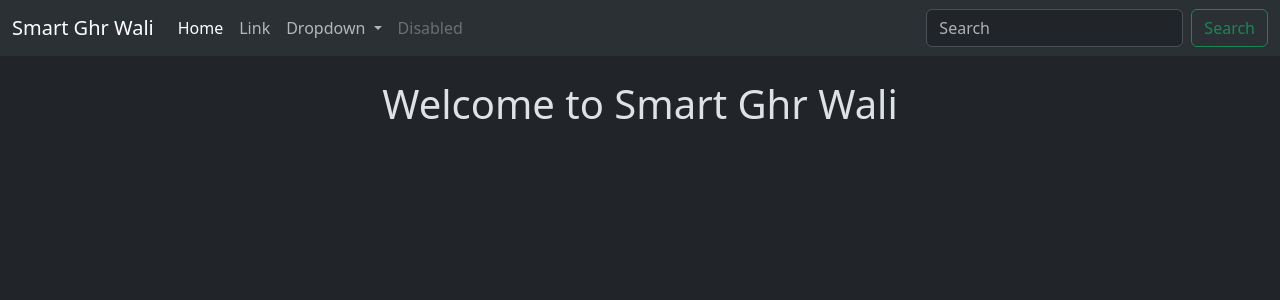
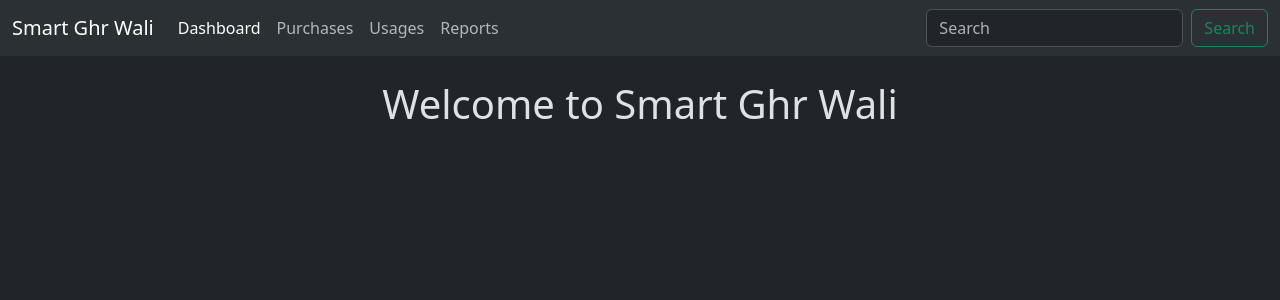
Before and after one commit to Sulphite05/Kitchen-Inventory-Management-System, a Django app: page /SmartGhrWali/ in a window 1280 px wide. Shown: the top 300 px of the page. Run offline with Django 4.2, Linux system fonts and the light colour scheme; data that the repository does not hold is empty.

Commit message:
Changed navbar links

```diff
--- a/SmartGhrWali/views.py
+++ b/SmartGhrWali/views.py
@@ -1,15 +1,17 @@
 from django.shortcuts import render, get_object_or_404, redirect
 from .models import Item, Category, Purchase, Usage
-from.forms import ItemForm, PurchaseForm, UsageForm
+# from.forms import ItemForm, PurchaseForm, UsageForm
 # Create your views here.
 
 def index(request):
     return render(request, 'index.html')
 
 def dashboard(request):
-    # items = Item.objects.filter(user=request.user).order_by('-curr_quantity')
-    # return render(request, 'dashboard.html', {'items': items})
-    categories = Category.objects.prefetch_related('item_set')  # Efficiently get all categories with their items
+    categories = Category.objects.prefetch_related('item_set')  # gets all categories with their items
+    return render(request, 'dashboard.html', {'categories': categories})
+
+def dashboard(request):
+    categories = Category.objects.prefetch_related('item_set')  # gets all categories with their items
     return render(request, 'dashboard.html', {'categories': categories})
 
 # def create_item(request):
--- a/templates/layout.html
+++ b/templates/layout.html
@@ -2,50 +2,45 @@
 
 <!DOCTYPE html>
 <html lang="en" data-bs-theme="dark">
+
 <head>
     <meta charset="UTF-8">
     <meta name="viewport" content="width=device-width, initial-scale=1.0">
     <link href="https://cdn.jsdelivr.net/npm/bootstrap@5.3.3/dist/css/bootstrap.min.css" rel="stylesheet"
         integrity="sha384-QWTKZyjpPEjISv5WaRU9OFeRpok6YctnYmDr5pNlyT2bRjXh0JMhjY6hW+ALEwIH" crossorigin="anonymous">
     <title>
-        {% block title%}
+        {% block title %}
         Smart Ghr Wali
         {% endblock %}
     </title>
 </head>
+
 <body>
-   <body>
     <nav class="navbar navbar-expand-lg bg-body-tertiary">
         <div class="container-fluid">
             <a class="navbar-brand" href="#">Smart Ghr Wali</a>
-            <button class="navbar-toggler" type="button" data-bs-toggle="collapse" data-bs-target="#navbarSupportedContent"
-                aria-controls="navbarSupportedContent" aria-expanded="false" aria-label="Toggle navigation">
+            <button class="navbar-toggler" type="button" data-bs-toggle="collapse"
+                data-bs-target="#navbarSupportedContent" aria-controls="navbarSupportedContent" aria-expanded="false"
+                aria-label="Toggle navigation">
                 <span class="navbar-toggler-icon"></span>
             </button>
             <div class="collapse navbar-collapse" id="navbarSupportedContent">
                 <ul class="navbar-nav me-auto mb-2 mb-lg-0">
                     <li class="nav-item">
-                        <a class="nav-link active" aria-current="page" href="#">Home</a>
+                        <a class="nav-link {% if request.path == '/SmartGhrWali/' %}active{% endif %}"
+                            href="/SmartGhrWali" aria-current="page">Dashboard</a>
                     </li>
                     <li class="nav-item">
-                        <a class="nav-link" href="#">Link</a>
-                    </li>
-                    <li class="nav-item dropdown">
-                        <a class="nav-link dropdown-toggle" href="#" role="button" data-bs-toggle="dropdown"
-                            aria-expanded="false">
-                            Dropdown
-                        </a>
-                        <ul class="dropdown-menu">
-                            <li><a class="dropdown-item" href="#">Action</a></li>
-                            <li><a class="dropdown-item" href="#">Another action</a></li>
-                            <li>
-                                <hr class="dropdown-divider">
-                            </li>
-                            <li><a class="dropdown-item" href="#">Something else here</a></li>
-                        </ul>
+                        <a class="nav-link {% if request.path == '/Purchases/' %}active{% endif %}"
+                            href="/Purchases">Purchases</a>
                     </li>
                     <li class="nav-item">
-                        <a class="nav-link disabled" aria-disabled="true">Disabled</a>
+                        <a class="nav-link {% if request.path == '/Usages/' %}active{% endif %}"
+                            href="/Usages">Usages</a>
+                    </li>
+                    <li class="nav-item">
+                        <a class="nav-link {% if request.path == '/Reports/' %}active{% endif %}"
+                            href="/Reports">Reports</a>
                     </li>
                 </ul>
                 <form class="d-flex" role="search">
@@ -56,10 +51,10 @@
         </div>
     </nav>
     <div class="container">
-        {% block content%}
+        {% block content %}
         {% endblock %}
     </div>
-   </body>
     <script src="https://cdn.jsdelivr.net/npm/bootstrap@5.3.0-alpha3/dist/js/bootstrap.bundle.min.js"></script>
 </body>
+
 </html>
```
Also changed, not shown: SmartGhrWali/forms.py (+12 -9 lines), SmartGhrWali/migrations/0006_alter_item_min_quantity_alter_purchase_purchased_on_and_more.py (added).
